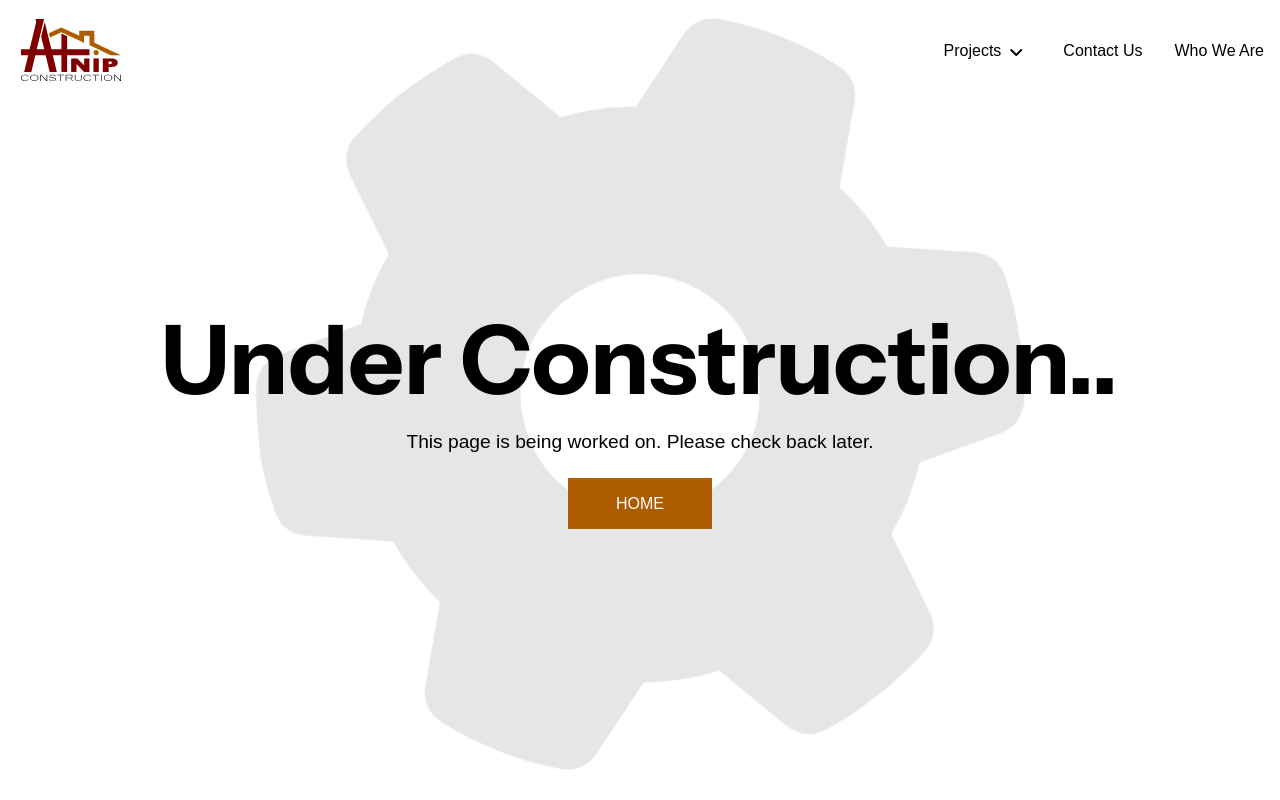
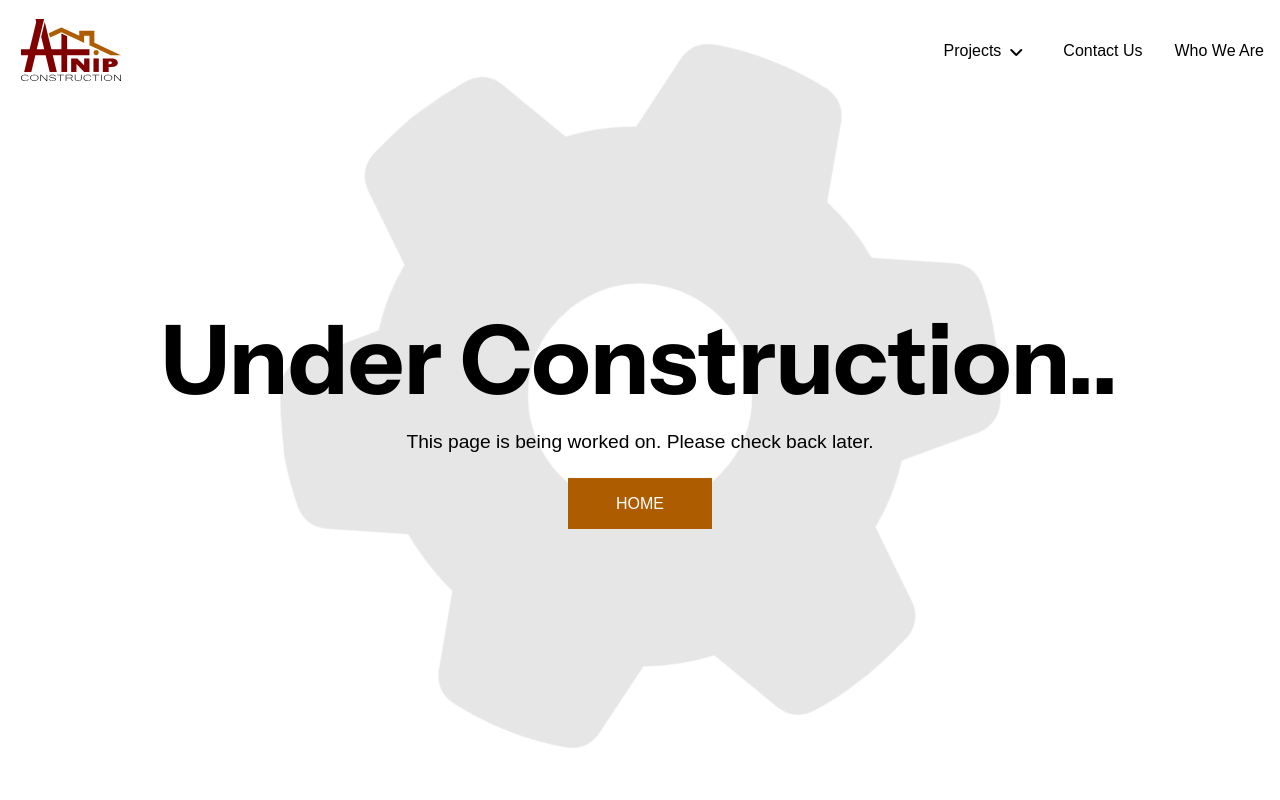
Before and after one commit to Chrizxz/construction, a SvelteKit app: page /wip in a window 1280 px wide. Shown: the top 800 px of the page. Built offline with nearby package versions, Linux system fonts and the light colour scheme; a web font is replaced by a local one.

Commit message:
Additions and Adjustments
- Adjusted the Work In Progress page's css
- Added the capability of allowing site to run statically

```diff
--- a/package.json
+++ b/package.json
@@ -28,6 +28,7 @@
 		"vite-plugin-css-modules": "^0.0.1"
 	},
 	"dependencies": {
+		"@sveltejs/adapter-static": "^3.0.8",
 		"install": "^0.13.0"
 	}
 }
--- a/src/routes/wip/+page.svelte
+++ b/src/routes/wip/+page.svelte
@@ -26,13 +26,12 @@
     .headBg {
         position: absolute;
         left: 50%;
-        font-size: 4.4rem;
         font-weight: 700;
         font-family: 'Instruments Sans', sans-serif;
         transform: translateX(-50%);
         opacity: 0.1;
         z-index: -1;
-        font-size: 50rem !important;
+        font-size: 45rem !important;
     }
 
     .wipCode {
@@ -58,7 +57,7 @@
         background-color: var(--main3);
     }
 
-    @media (max-width: 1550px) {
+    @media (min-width: 1550px) {
         .headBg {
             font-size: 60vw !important;
         }
--- a/svelte.config.js
+++ b/svelte.config.js
@@ -1,12 +1,19 @@
-import adapter from '@sveltejs/adapter-auto';
+import adapter from '@sveltejs/adapter-static';
 
 /** @type {import('@sveltejs/kit').Config} */
 const config = {
 	kit: {
-		// adapter-auto only supports some environments, see https://svelte.dev/docs/kit/adapter-auto for a list.
-		// If your environment is not supported, or you settled on a specific environment, switch out the adapter.
-		// See https://svelte.dev/docs/kit/adapters for more information about adapters.
-		adapter: adapter()
+		// adapter-static generates a static site for deployment
+		// See https://svelte.dev/docs/adapter-static for more information
+		adapter: adapter({
+			// default options are shown. On some platforms
+			// these options are set automatically — see below
+			pages: 'build',
+			assets: 'build',
+			fallback: 'index.html', // or a specific fallback page, e.g., '200.html'
+			precompress: false,
+			strict: true
+		})
 	}
 };
 
```
Also changed, not shown: 1 other file (tests, documents, lock files or other folders).
